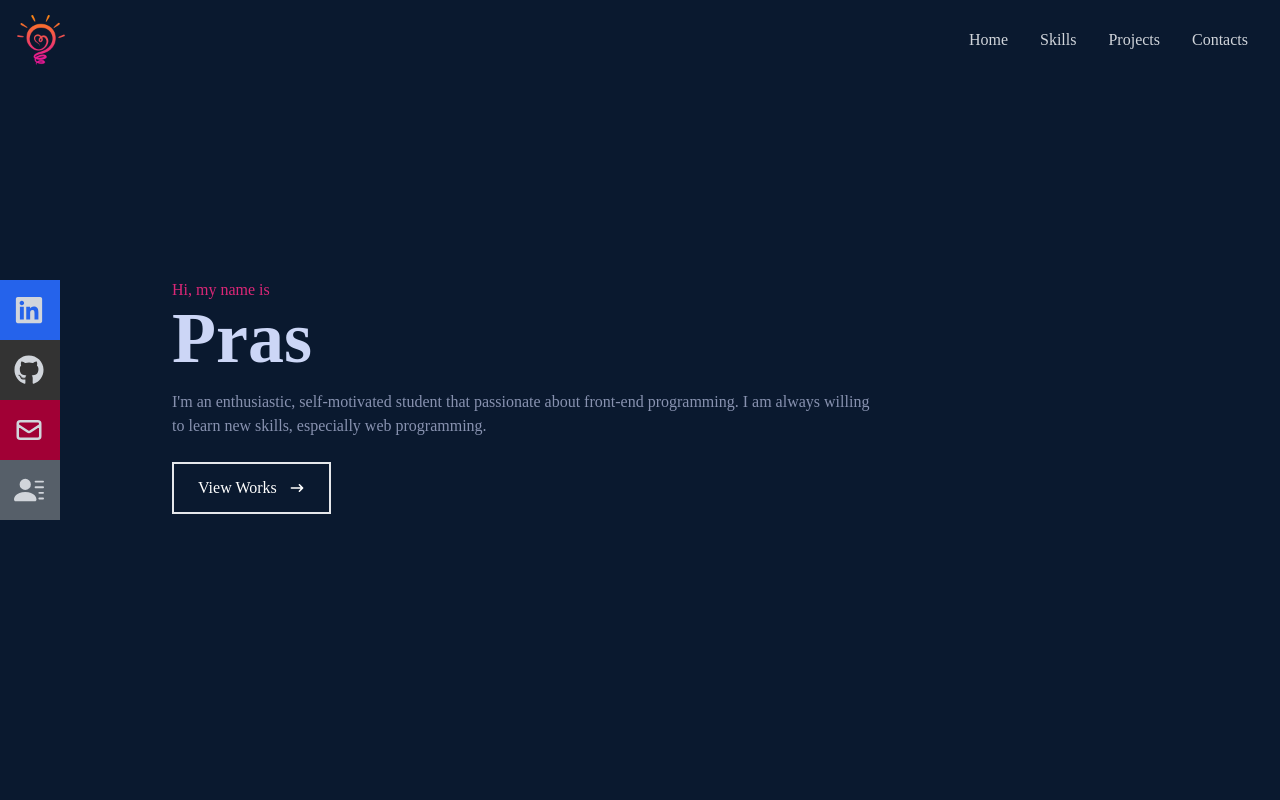
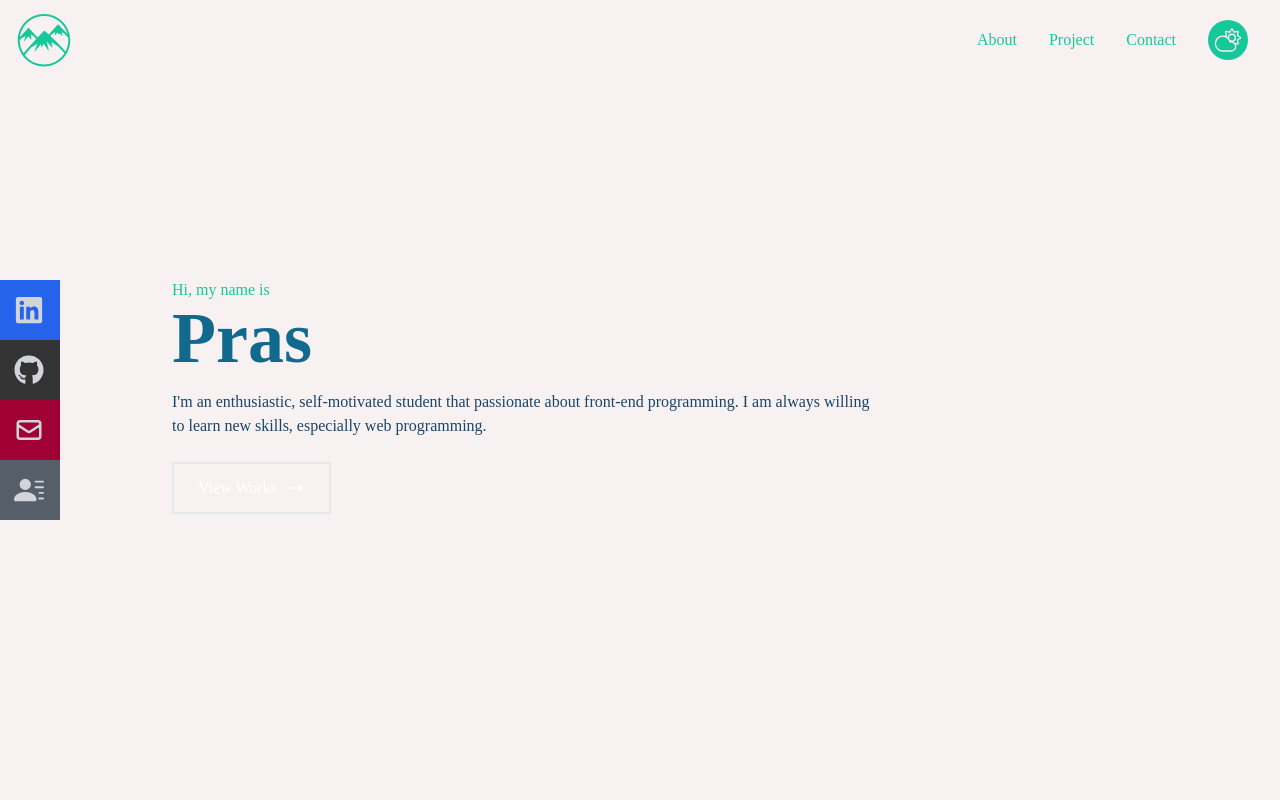
Before and after one commit to prs3co/prs3co.github.io, a React (Create React App) app: page / in a window 1280 px wide. Shown: the top 800 px of the page. Built offline with nearby package versions, Linux system fonts and the light colour scheme.

Commit message:
feat: add darkmode on navbar

```diff
--- a/src/App.js
+++ b/src/App.js
@@ -3,10 +3,13 @@ import Navbar from "./components/Navbar";
 import Skills from "./components/Skills";
 import Projects from "./components/Projects";
 import Contacts from "./components/Contacts";
+import { DarkModeContext } from "./context/ThemeContext";
+import { useContext } from "react";
 
 function App() {
+  const { isDarkMode } = useContext(DarkModeContext)
   return (
-    <div>
+    <div className={`transition-colors duration-200 ${isDarkMode && 'dark'} bg-whitesoft-500 dark:bg-darkblue-500`}>
       <Navbar />
       <Home />
       {/* <About /> */}
--- a/src/components/Contacts.jsx
+++ b/src/components/Contacts.jsx
@@ -3,7 +3,7 @@ import React from 'react'
 
 const Contacts = () => {
   return (
-    <div name='contacts' className='px-8 py-20 w-full h-max bg-[#0a192f] flex justify-center items-center p-4'>
+    <div name='contacts' className='px-8 py-20 w-full h-max flex justify-center items-center p-4'>
       <form action="https://getform.io/f/0817fe02-79bf-4ddc-8360-bb4c19242af5" method='POST' className='flex flex-col max-w-[600px] w-full'>
         <div className='pb-3'>
           <p className='text-4xl font-bold inline border-b-4 border-pink-600 text-gray-300'>Contacts</p>
--- a/src/components/Home.jsx
+++ b/src/components/Home.jsx
@@ -4,20 +4,18 @@ import {Link} from 'react-scroll'
 
 const Home = () => {
   return (
-    <div name='home' className='w-full h-screen bg-[#0a192f]'>
+    <div name='home' className='w-full h-screen transition-colors duration-300'>
 
       {/* container */}
       <div className='max-w-[1000px] mx-auto px-8 flex flex-col justify-center h-full'>
-        <p className='text-pink-600'>Hi, my name is</p>
-        <h1 className='text-4xl sm:text-7xl font-bold text-[#ccd6f6]'>Pras</h1>
-        <p className='text-[#8892b0] py-4 max-w-[700px]'>I'm an enthusiastic, self-motivated student that passionate about front-end programming. I am always willing to learn new skills, especially web programming.</p>
+        <p className='text-mountgreen-500 dark:text-pink-600'>Hi, my name is</p>
+        <h1 className='text-4xl sm:text-7xl font-bold text-applegreen-500 text-mateblue-500 dark:text-[#ccd6f6]'>Pras</h1>
+        <p className='text-mateblue-600 dark:text-[#8892b0] py-4 max-w-[700px]'>I'm an enthusiastic, self-motivated student that passionate about front-end programming. I am always willing to learn new skills, especially web programming.</p>
         <div>
           <Link to="project" smooth={true} duration={500} >
-            <button className='text-white group border-2 px-6 py-3 my-2 flex items-center hover:bg-pink-600 hover:border-pink-600'>
+            <button className='text-white group border-2 px-6 py-3 my-2 flex items-center border-applegreen-500 hover:bg-applegreen-500 hover:border-applegreen-500 dark:hover:bg-pink-600 dark:hover:border-pink-600'>
               View Works
-              <span className='group-hover:rotate-90 duration-300'>
-                <HiArrowNarrowRight className='ml-3'/>
-              </span>
+              <HiArrowNarrowRight className='ml-3 group-hover:rotate-90 duration-300'/>
             </button>
           </Link>
         </div>
--- a/src/components/Navbar.jsx
+++ b/src/components/Navbar.jsx
@@ -1,47 +1,69 @@
-import React, {useState} from 'react';
+import React, {useContext, useState} from 'react';
 import {FaBars, FaTimes, FaGithub, FaLinkedin} from 'react-icons/fa';
+import { CiCloudSun, CiCloudMoon } from "react-icons/ci";
 import {HiOutlineMail} from 'react-icons/hi';
 import {BsFillPersonLinesFill} from 'react-icons/bs';
 import Logo from '../assets/ideaa.png';
 import {Link} from 'react-scroll'
+import { DarkModeContext } from '../context/ThemeContext';
+import { motion } from "framer-motion"
+import { GiMountains, GiLanternFlame } from "react-icons/gi";
+
+
+const menuList = [
+  {
+    name: 'About',
+    path: '/',
+  },
+  {
+    name: 'Project',
+    path: '/',
+  },
+  {
+    name: 'Contact',
+    path: '/',
+  },
+]
 
 const Navbar = () => {
   const [nav, setNav] = useState(false)
+  const { isDarkMode, toggleDarkMode } = useContext(DarkModeContext)
   const handleClick = () => setNav(!nav)
 
   return (
-    <div className='fixed w-full h-[80px] flex justify-between items-center px-4 bg-[#0a192f] text-gray-300'>
+    <div className='fixed w-full h-[80px] flex justify-between items-center px-4 bg-whitesmoke-500 dark:bg-darkblue-500 text-gray-300'>
       <div>
-        <img src={Logo} alt="Logo" style={{width: '50px'}}/>
+        {
+          isDarkMode ? <GiLanternFlame className='w-14 h-14' /> : <GiMountains className='w-14 h-14 text-mountgreen-500' />
+        }
       </div>
 
       {/* menu */}
       <ul className='hidden md:flex'>
-        <li className='hover:text-pink-600'>
-          <Link to="home" smooth={true} duration={500} >
-            Home
-          </Link>
-        </li>
-        {/* <li>About</li> */}
-        <li className='hover:text-pink-600'>
-          <Link to="skills" smooth={true} duration={500} >
-            Skills
-          </Link>
-        </li>
-        <li className='hover:text-pink-600'>
-          <Link to="project" smooth={true} duration={500} >
-            Projects
-          </Link>
-        </li>
-        {/* <li>
-          <Link to="home" smooth={true} duration={500} >
-            Sertification
-          </Link>
-        </li> */}
-        <li className='hover:text-pink-600'>
-          <Link to="contacts" smooth={true} duration={500} >
-            Contacts
-          </Link>
+        {
+          menuList.map((menu) => (
+          <li key={menu.path} className='text-mountgreen-500 hover:text-whitesoft-500 hover:bg-mountgreen-500 dark:hover:text-pink-800 flex items-center justify-center rounded-full'>
+            <Link to={menu.path} smooth={true} duration={500} >
+              {menu.name}
+            </Link>
+          </li>
+          ))
+        }
+        <li className='content-center'>
+          {/* darkmode toggler */}
+          <motion.div
+            onClick={toggleDarkMode}
+            className='w-10 h-10 flex justify-center items-center rounded-full bg-mountgreen-500 hover:bg-darkblue'
+            initial={{ rotate: 0, scale: 1 }}
+            animate={{ rotate: isDarkMode ? 360 : 0 }}
+            transition={{ type: 'spring', stiffness: 300, damping: 20 }}
+          >
+            {!isDarkMode ? (
+              <CiCloudSun className='w-8 h-8 text-whitesoft-500' />
+            ) : (
+              <CiCloudMoon className='w-8 h-8' />
+            )}
+          </motion.div>
         </li>
       </ul>
 
--- a/src/components/Projects.jsx
+++ b/src/components/Projects.jsx
@@ -6,7 +6,7 @@ import Rekammedis from '../assets/rekammedis.png'
 
 const Projects = () => {
   return (
-    <div name='project' className='w-full h-full text-gray-300 bg-[#0a192f] pt-20'>
+    <div name='project' className='w-full h-full text-gray-300 pt-20'>
       <div className='max-w-[1000px] mx-auto p-4 flex flex-col justify-center'>
         <div>
           <p className='text-4xl font-bold inline border-b-4 border-pink-600'>Projects</p>
--- a/src/components/Skills.jsx
+++ b/src/components/Skills.jsx
@@ -12,7 +12,7 @@ import Nextjs from '../assets/nextjs.png';
 
 const Skills = () => {
   return (
-    <div name='skills' className='w-full h-screen bg-[#0a192f] text-gray-300 pt-20'>
+    <div name='skills' className='w-full h-screen text-gray-300 pt-20'>
       {/* Container */}
       <div className='max-w-[1000px] mx-auto p-4 flex flex-col justify-center'>
         <div>
--- /dev/null
+++ b/src/context/ThemeContext.js
@@ -0,0 +1,24 @@
+import { createContext, useState } from "react";
+
+const DarkModeContext = createContext();
+
+const DarkModeProvider = ({ children }) => {
+  const [isDarkMode, setIsDarkMode] = useState(false);
+
+  const toggleDarkMode = () => {
+    setIsDarkMode(prevMode => !prevMode);
+    console.log('invoke')
+    console.log(isDarkMode)
+  };
+
+  return (
+    <DarkModeContext.Provider value={{ isDarkMode, toggleDarkMode }}>
+      {children}
+    </DarkModeContext.Provider>
+  );
+};
+
+export {
+  DarkModeContext,
+  DarkModeProvider
+}
--- /dev/null
+++ b/src/hooks/useFetch.js
@@ -0,0 +1,27 @@
+import { useEffect, useState } from 'react';
+
+const useFetch = (url) => {
+    const [data, setData]= useState(null)
+    const [error, setError] = useState(null)
+    const [loading, setLoading] = useState(true)
+
+    useEffect(()=>{
+        const fetchData = async ()=>{
+          setLoading(true)
+          try {
+            const res = await fetch(url)
+            const json = await res.json()
+            setData(json)
+            setLoading(false)
+          } catch (error) {
+            setError(error)
+            setLoading(false)
+          }
+        }
+        fetchData()
+    },[url])
+
+    return {loading, error, data}
+}
+
+export default useFetch
--- a/src/index.js
+++ b/src/index.js
@@ -2,10 +2,13 @@ import React from 'react';
 import ReactDOM from 'react-dom/client';
 import './index.css';
 import App from './App';
+import { DarkModeProvider } from './context/ThemeContext';
 
 const root = ReactDOM.createRoot(document.getElementById('root'));
 root.render(
   <React.StrictMode>
-    <App />
+    <DarkModeProvider>
+      <App />
+    </DarkModeProvider>
   </React.StrictMode>
 );
--- a/tailwind.config.js
+++ b/tailwind.config.js
@@ -3,8 +3,28 @@ module.exports = {
   content: [
     "./src/**/*.{js,jsx,ts,tsx}",
   ],
+  darkMode: "selector",
+  safelist: ["dark"],
   theme: {
-    extend: {},
+    extend: {
+      colors: {
+        darkblue: {
+          400: '#233044',
+          500: '#0a192f',
+          600: '#09172a',
+        },
+        whitesoft : {
+          500: '#F8F1F1'
+        },
+        mountgreen : {
+          500: '#16C79A',
+        },
+        mateblue : {
+          500: '#11698E',
+          600: '#19456B',
+        },
+      },
+    },
   },
   plugins: [],
 }
```
Also changed, not shown: package.json (+12 -10 lines), 1 other file (tests, documents, lock files or other folders).
